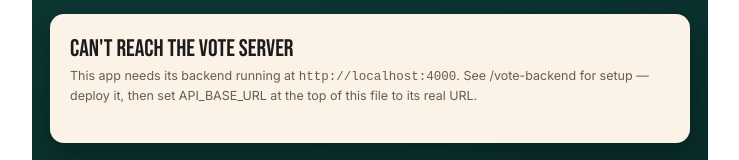
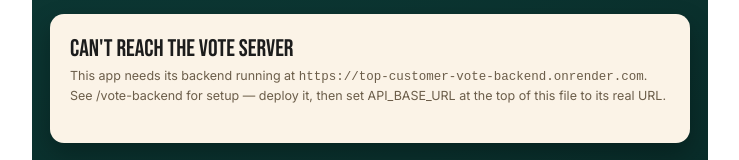
Before and after one commit to khaan45/top-customers, a website: page index.html in a window 1280 px wide. Shown: the part 1448-1608 px from the top of the page, without its empty margins (270-1009 px from the left). Drawn offline with nearby package versions, Linux system fonts and the light colour scheme; no server answers.

Commit message:
Update index.html

```diff
--- a/index.html
+++ b/index.html
@@ -1083,7 +1083,7 @@
   // Empty string means "same origin as this page" — fine if you serve this
   // HTML from the same Express app, otherwise point it at your API host.
   // =====================================================================
-  var API_BASE_URL = "http://localhost:4000";
+  var API_BASE_URL = "https://top-customer-vote-backend.onrender.com";
 
   var PRIZES = ["$40", "$25", "$15", "$10", "$10"];
   var RANK_MEDALS = ["\uD83E\uDD47", "\uD83E\uDD48", "\uD83E\uDD49", "4TH", "5TH"];
```
